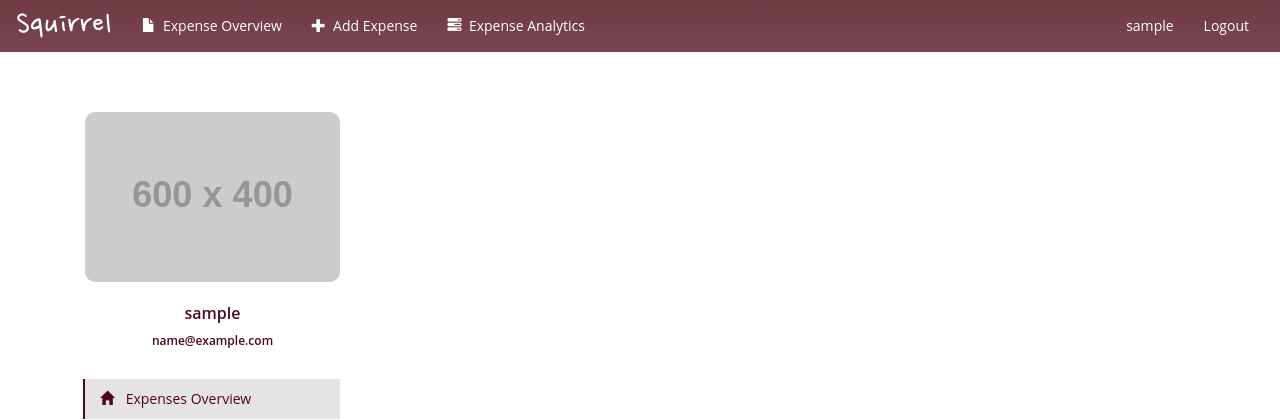
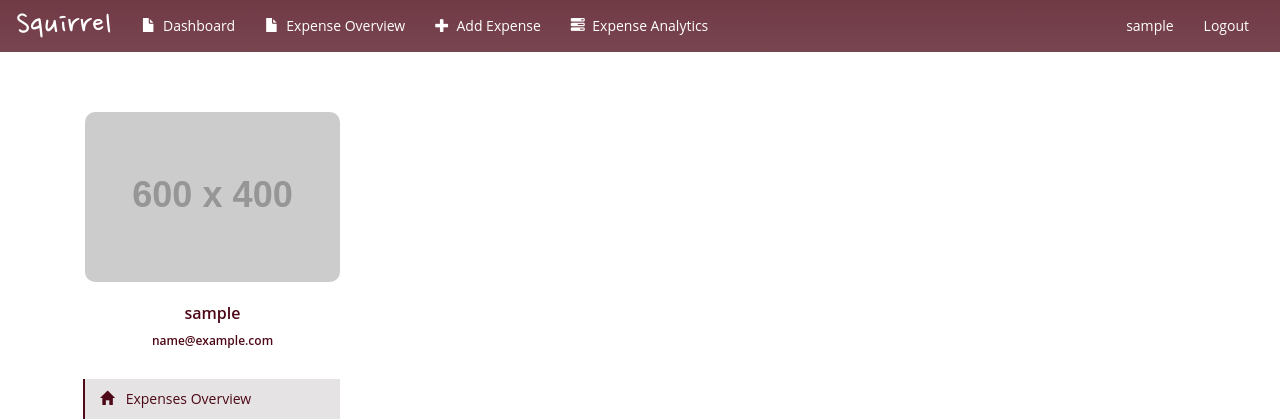
Before and after one commit to wingkwong/squirrel, a Django app: page /profile/ in a window 1280 px wide. Shown: the top 420 px of the page. Run offline with Django 3.2, Linux system fonts and the light colour scheme; the visitor is signed in with stand-in values (Sample User, id 1); data comes from the database, SQL or seed files in the repository; grey boxes labelled with a size stand in for pictures from a placeholder-image service; some libraries are stand-ins or nearby versions.

Commit message:
added dashboard draft

```diff
--- a/tracker/templates/tracker/base.html
+++ b/tracker/templates/tracker/base.html
@@ -33,6 +33,11 @@
         <div class="collapse navbar-collapse" id="navbar">
             <ul class="nav navbar-nav">
                 <li>
+                    <a href="{% url 'tracker:dashboard' %}">
+                        <span class="glyphicon glyphicon-file" aria-hidden="true"></span>&nbsp; Dashboard
+                    </a>
+                </li>
+                <li>
                     <a href="{% url 'tracker:expense' %}">
                         <span class="glyphicon glyphicon-file" aria-hidden="true"></span>&nbsp; Expense Overview
                     </a>
--- a/tracker/urls.py
+++ b/tracker/urls.py
@@ -7,6 +7,9 @@ app_name = 'tracker'
 urlpatterns = [
 	# /
     path('', views.landingView.landing, name ="landing"),
+
+    # /dashboard
+    path('dashboard', login_required(views.Dashboard.index), name="dashboard"),
 
     # /tracker
     path('tracker', login_required(views.IndexView.as_view()), name ="expense"),
```
Also changed, not shown: tracker/views.py (+8 -0 lines).
